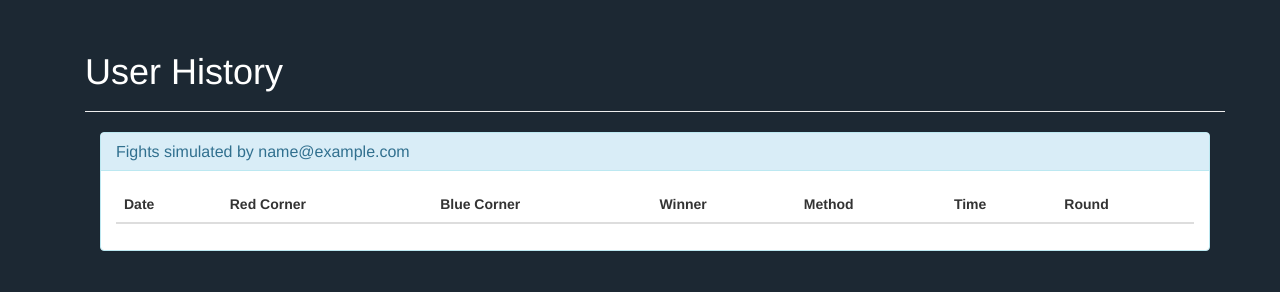
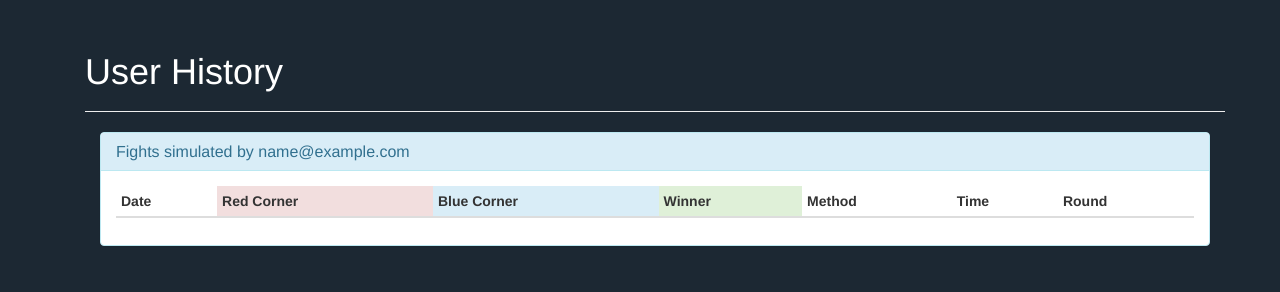
Before and after one commit to tydonk/fight_simulator, a Flask app: template fight_simulator/templates/user_history.html in a window 1280 px wide. Shown: the part 59-351 px from the top of the page. Run offline with Flask 2, Linux system fonts and the light colour scheme; a user stored in the database is signed in; tables that the repository leaves empty hold one stand-in row (values such as "Sample post"); the template is opened without the code that fills it: most values are stand-ins (such as "Sample title", 1, 10 or a date in 2020); lists and menus that the app fills with data are empty; some libraries are stand-ins or nearby versions.

Commit message:
added jQuery to popluate table with user fight history

```diff
--- a/fight_simulator/templates/user_history.html
+++ b/fight_simulator/templates/user_history.html
@@ -1,9 +1,5 @@
 {% extends  "index.html" %}
 {% block content %}
-
-<script>
-user_history = {{ user_history|safe }};
-</script>
 
 <div class="container">
   <div class="page-header">
@@ -15,21 +11,19 @@ user_history = {{ user_history|safe }};
         <h3 class="panel-title">Fights simulated by {{ current_user.email }}</h3>
       </div>
       <div class="panel-body text-center">
-        <table id="history_table" class="table table-hover table-responsive">
+        <table id="history_table" class="table table-hover table-responsive table-condensed">
           <thead>
             <tr>
               <th>Date</th>
-              <th>Red Corner</th>
-              <th>Blue Corner</th>
-              <th>Winner</th>
+              <th class="danger">Red Corner</th>
+              <th class="info">Blue Corner</th>
+              <th class="success">Winner</th>
               <th>Method</th>
               <th>Time</th>
               <th>Round</th>
             </tr>
           </thead>
           <tbody>
-            <tr>
-            </tr>
           </tbody>
         </table>
       </div>
@@ -37,4 +31,19 @@ user_history = {{ user_history|safe }};
   </div>
 </div>
 
+<script>
+var user_history = {{ user_history|safe }};
+
+var tbody = $('#history_table tbody'),
+    props = ["fight_date", "red_corner", "blue_corner", "winner",
+              "method", "end_time", "end_round"];
+$.each(user_history, function(i, user_history) {
+  var tr = $('<tr>');
+  $.each(props, function(i, prop) {
+    $('<td>').html(user_history[prop]).appendTo(tr);
+  });
+  tbody.append(tr);
+});
+</script>
+
 {% endblock %}
```
